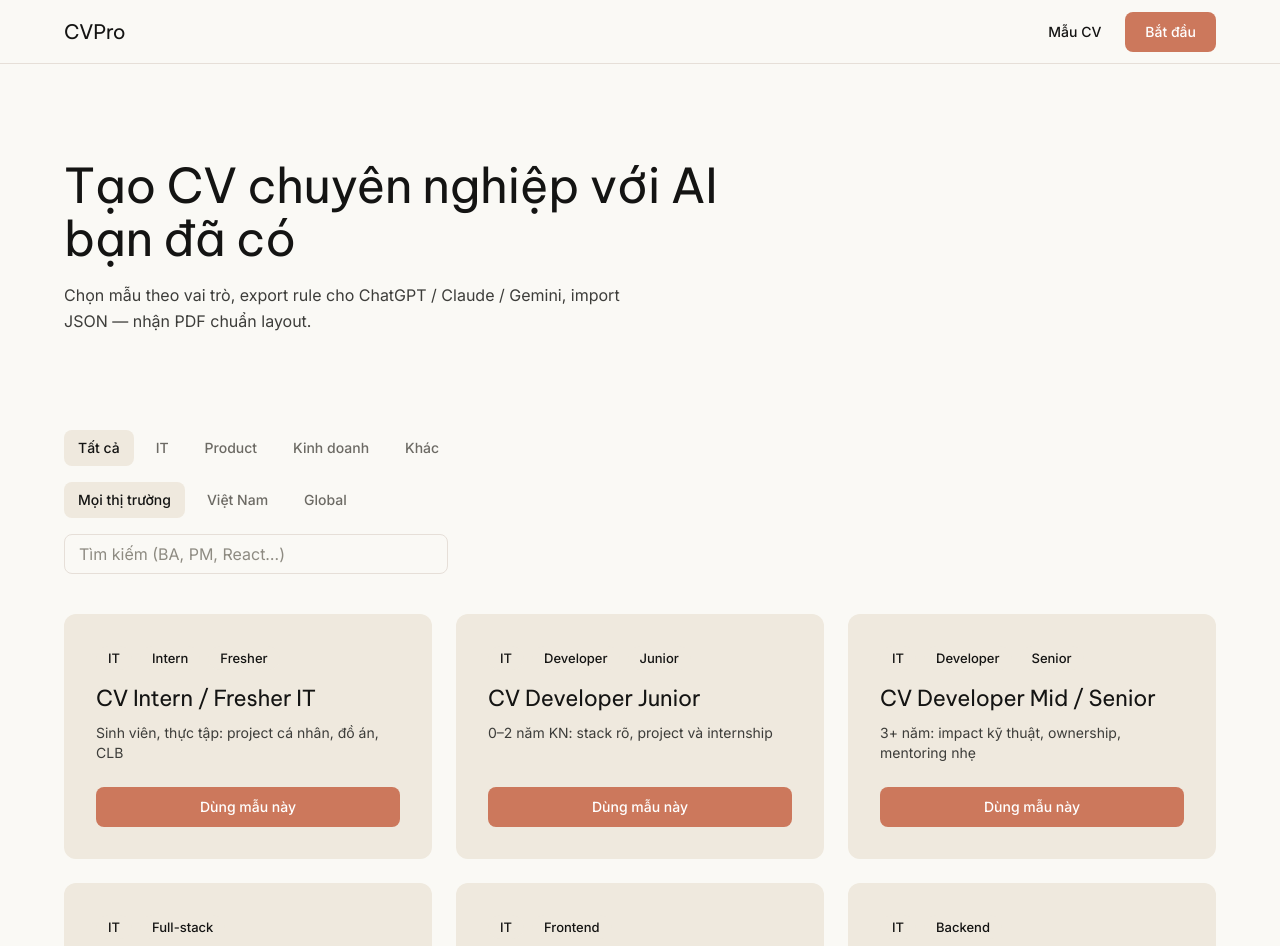
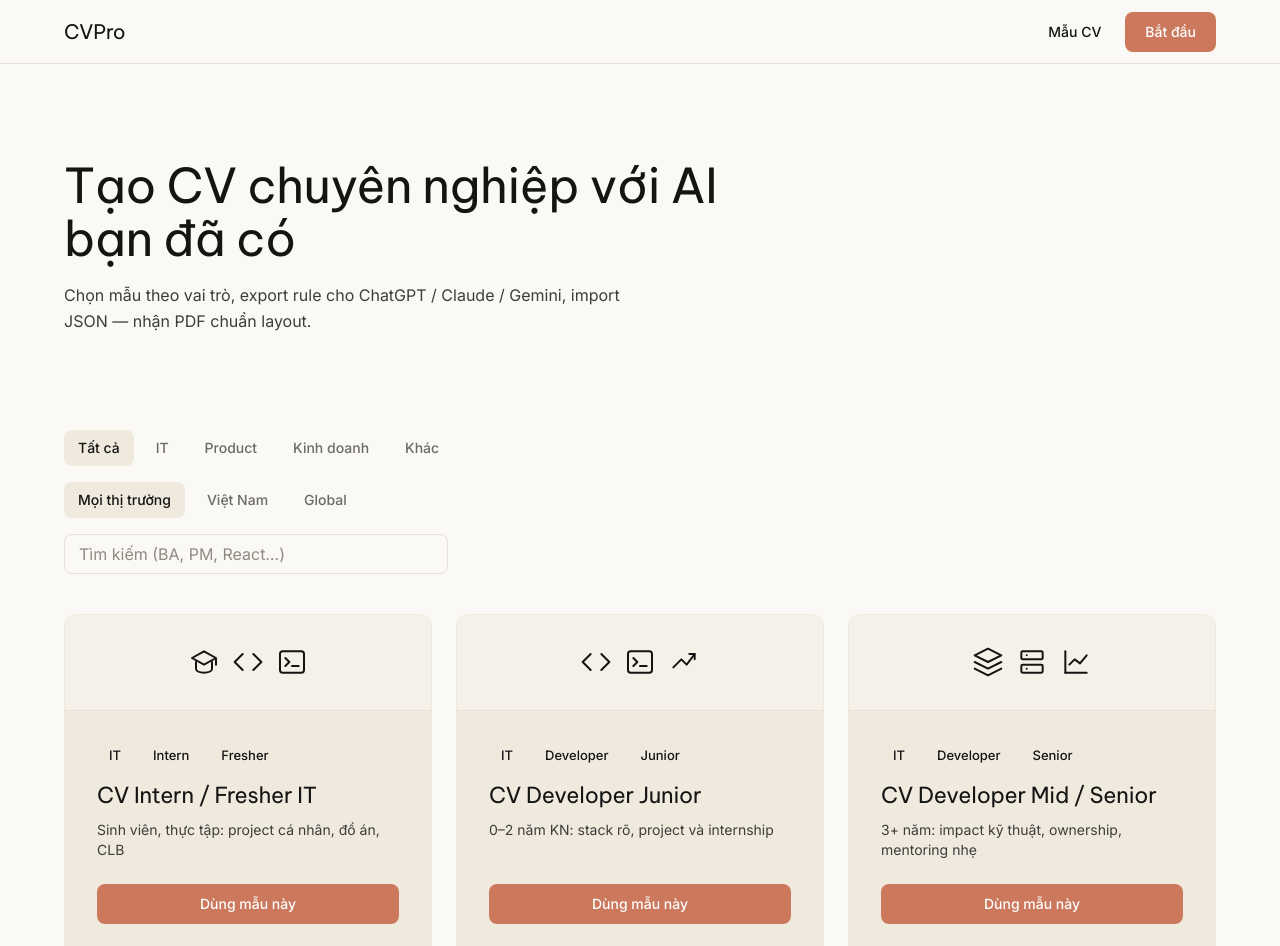
Before and after one commit to jsc2017605097/cvpro, a React (Vite) app: page / in a window 1280 px wide. Shown: the top 946 px of the page. Built offline with nearby package versions, Linux system fonts and the light colour scheme; what @react-pdf/renderer would draw is missing.

Commit message:
feat(catalog): preset cards with icon visual band on homepage

```diff
--- a/src/features/catalog/PresetCard.tsx
+++ b/src/features/catalog/PresetCard.tsx
@@ -3,6 +3,8 @@ import type { ProfilePreset } from "@/types/preset";
 import { FeatureCard } from "@/components/ui/design/FeatureCard";
 import { BadgePill } from "@/components/ui/design/BadgePill";
 import { Button } from "@/components/ui/design/Button";
+import { getPresetCardVisual } from "@/data/preset-card-visuals";
+import { PresetCardVisual } from "./PresetCardVisual";
 
 const CATEGORY_LABELS: Record<ProfilePreset["category"], string> = {
   it: "IT",
@@ -21,9 +23,12 @@ function cardTags(preset: ProfilePreset): string[] {
 export function PresetCard({ preset }: { preset: ProfilePreset }) {
   const navigate = useNavigate();
   const extraTags = cardTags(preset);
+  const visual = getPresetCardVisual(preset.id);
 
   return (
-    <FeatureCard className="flex h-full flex-col">
+    <FeatureCard className="flex h-full flex-col overflow-hidden border border-transparent p-0 transition-colors hover:border-[var(--color-hairline)]">
+      <PresetCardVisual config={visual} />
+      <div className="flex flex-1 flex-col p-[var(--spacing-xl)]">
         <div className="mb-3 flex flex-wrap gap-2">
           <BadgePill>{CATEGORY_LABELS[preset.category]}</BadgePill>
           {preset.market === "global" && (
@@ -45,6 +50,7 @@ export function PresetCard({ preset }: { preset: ProfilePreset }) {
         >
           Dùng mẫu này
         </Button>
+      </div>
     </FeatureCard>
   );
 }
```
Also changed, not shown: 1 other file (tests, documents, lock files or other folders). Lines whose indentation alone changed are shown as unchanged.
